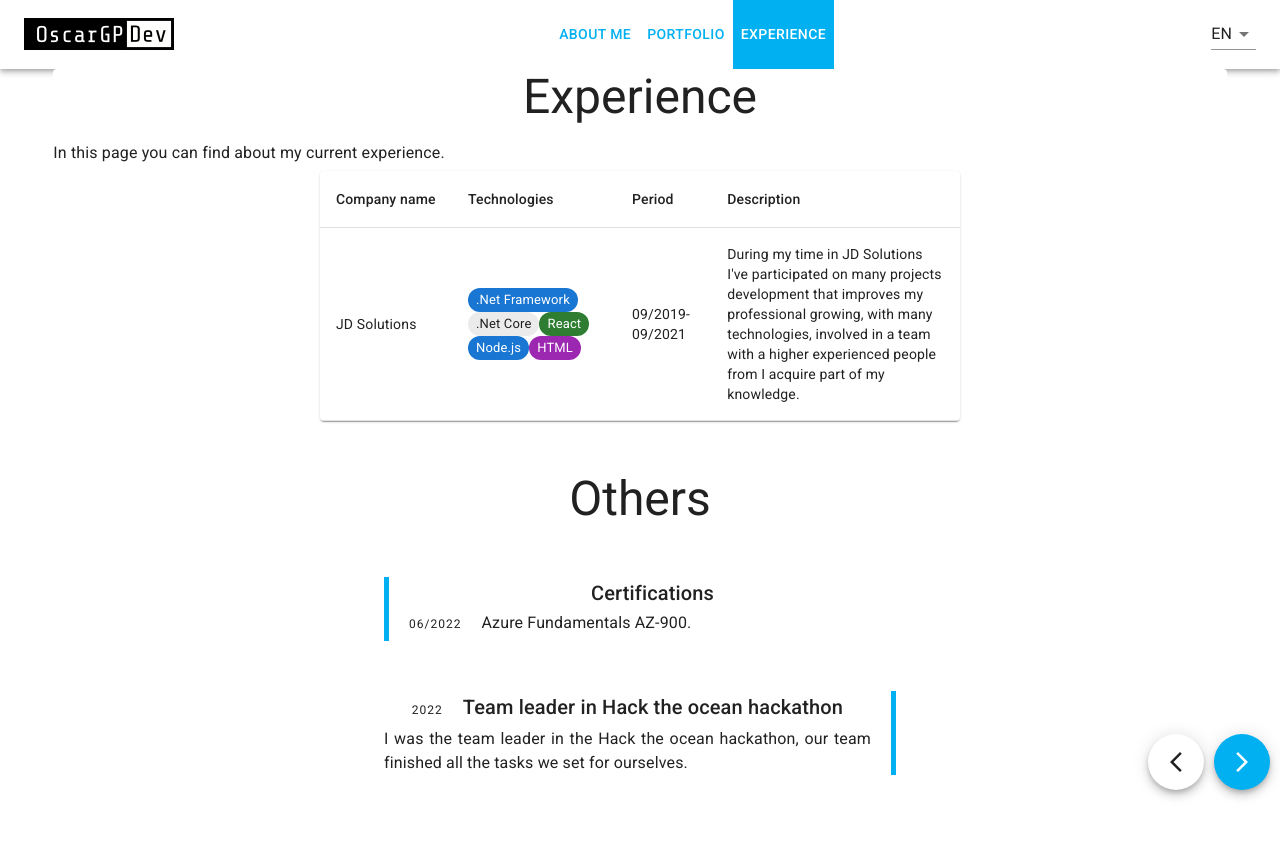
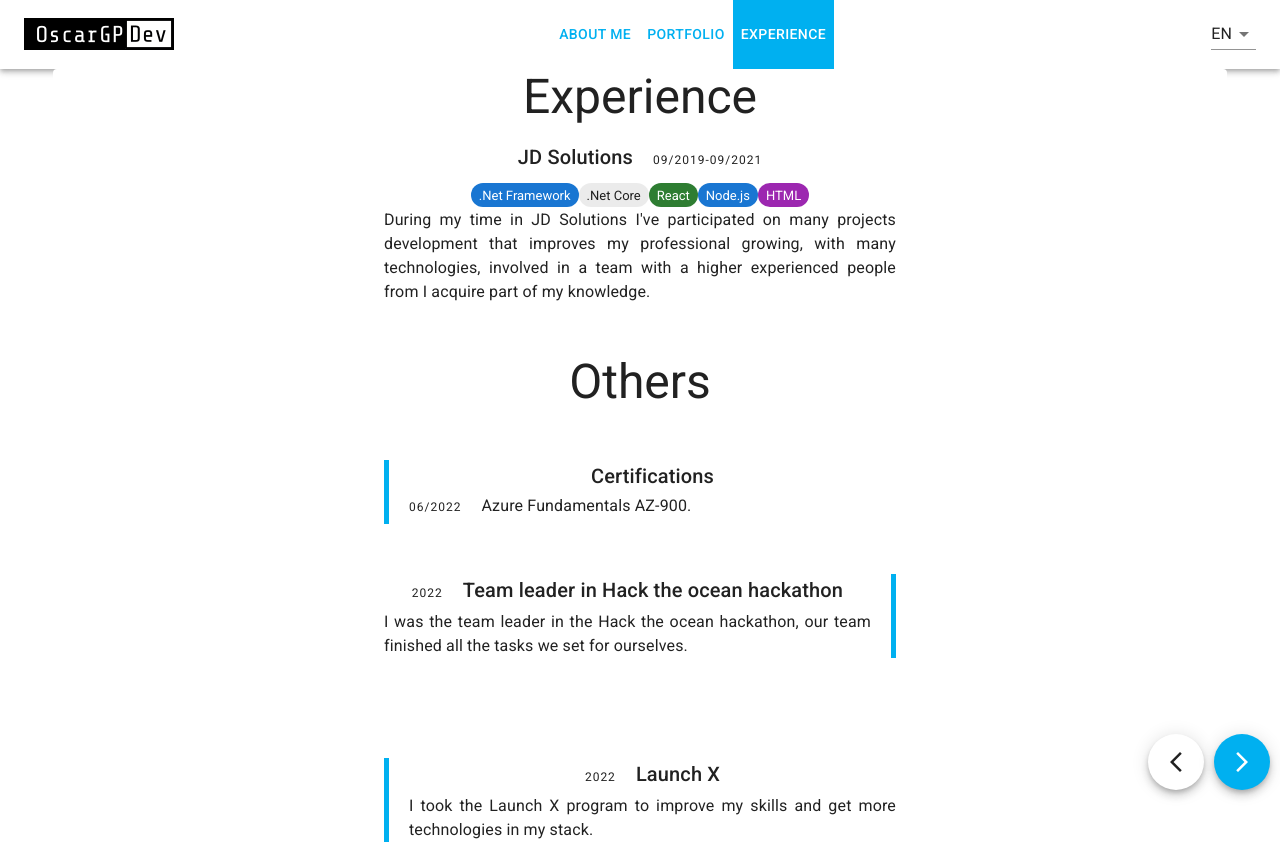
Before and after one commit to OscarGPDev/OscarGPDev, a React (Create React App) app: page /experience in a window 1280 px wide. Shown: the top 844 px of the page. Built offline with nearby package versions, Linux system fonts and the light colour scheme; a web font is replaced by a local one.

Commit message:
Modificación visual de la tabla de experiencia

```diff
--- a/package.json
+++ b/package.json
@@ -1,6 +1,6 @@
 {
   "name": "resume",
-  "version": "0.1.0",
+  "version": "1.0.0",
   "private": true,
   "dependencies": {
     "@emotion/react": "^11.9.3",
--- a/src/pages/Experience.js
+++ b/src/pages/Experience.js
@@ -1,4 +1,4 @@
-import {Fade, Grid, Paper, Table, TableBody, TableCell, TableContainer, TableHead, TableRow} from "@mui/material";
+import {Fade, Grid, Paper} from "@mui/material";
 import Typography from "@mui/material/Typography";
 import {useTranslation} from "react-i18next";
 import DrawTechnologies from "../components/MainHeader/TagsDrawer";
@@ -20,53 +20,45 @@ const Experience = () => {
     return (
         <Fade in timeout={2000}>
             <Paper elevation={0}>
+
+                <Grid container direction="column" justifyContent="center"
+                      alignItems="center">
+                    <Grid item sx={{
+                        width: {
+                            xs: "100%",
+                            md: "40vw",
+                            lg: "40vw",
+                        },
+                    }}
+                    >
                         <Typography variant="h3" gutterBottom>
                             {translate('experience_title')}
                         </Typography>
-                <Typography variant="body1" gutterBottom align="justify">
-                    {translate('experience_body')}
-                </Typography>
-                <TableContainer component={Paper} sx={{
+                    </Grid>
+                    {experienceData.map(row => <Grid item key={`experience_data_row_${row.company}`}
+                                                     sx={{
                                                          width: {
                                                              xs: "100%",
                                                              md: "40vw",
-                        lg: "50vw",
-                    },
-                    margin: "0 auto"
+                                                             lg: "40vw",
+                                                         }
                                                      }}>
-                    <Table aria-label="simple table">
-                        <TableHead>
-                            <TableRow>
-                                <TableCell>{translate("experience_table_company")}</TableCell>
-                                <TableCell>{translate("experience_table_technologies")}</TableCell>
-                                <TableCell>{translate("experience_table_period")}</TableCell>
-                                <TableCell sx={{
-                                    minWidth: {
-                                        xs: "80vw",
-                                        md: "auto"
-                                    }
-                                }}>{translate("experience_table_description")}</TableCell>
-                            </TableRow>
-                        </TableHead>
-                        <TableBody>
-                            {
-                                experienceData.map(row => <TableRow key={`experience_data_row_${row.company}`}>
-                                    <TableCell sx={{minWidth: "100px"}}>{row.company}</TableCell>
-                                    <TableCell><DrawTechnologies data={row.technologies} randomColors/></TableCell>
-                                    <TableCell>{row.period}</TableCell>
-                                    <TableCell xs={{textAlign: "justify"}}>{row.description}</TableCell>
-                                </TableRow>)
-                            }
-                        </TableBody>
-                    </Table>
-                </TableContainer>
+                        <Typography variant="h6">
+                            {row.company}
+                            <Typography variant="overline" sx={{marginLeft: "20px"}}>{row.period}</Typography>
+                        </Typography>
+                        <DrawTechnologies data={row.technologies} randomColors/>
+                        <Typography variant="body1" align="justify">{row.description}</Typography>
+                    </Grid>)}
+                </Grid>
                 <Typography variant="h3" sx={{marginY: "50px"}}>
                     {translate('experience_others')}
                 </Typography>
-                <div style={{display: "flex",
-                    justifyContent:"center",
-                    flexDirection:"column",
-                    alignItems:"center",
+                <div style={{
+                    display: "flex",
+                    justifyContent: "center",
+                    flexDirection: "column",
+                    alignItems: "center",
                 }}>
                     <Grid container direction="column" sx={{
                         borderLeft: "5px solid #00b0f0",
@@ -99,7 +91,8 @@ const Experience = () => {
                                 <Typography variant="overline" sx={{marginRight: "20px"}}>2022</Typography>
                                 {translate("experience_hack_the_ocean_title")}
                             </Typography>
-                        <Typography variant="body1" align="justify">{translate("experience_hack_the_ocean_body")}</Typography>
+                            <Typography variant="body1"
+                                        align="justify">{translate("experience_hack_the_ocean_body")}</Typography>
                         </Grid>
                     </Grid>
                     <Grid container direction="column" sx={{
@@ -115,7 +108,8 @@ const Experience = () => {
                                 <Typography variant="overline" sx={{marginRight: "20px"}}>2022</Typography>
                                 Launch X
                             </Typography>
-                        <Typography variant="body1" align="justify">{translate("experience_launch_x_body")}</Typography>
+                            <Typography variant="body1"
+                                        align="justify">{translate("experience_launch_x_body")}</Typography>
                         </Grid>
                     </Grid>
                     <Grid container direction="column" sx={{
@@ -135,7 +129,8 @@ const Experience = () => {
                                 <Typography variant="overline" sx={{marginRight: "20px"}}>04/2018</Typography>
                                 ACM ICPC
                             </Typography>
-                        <Typography variant="body1" align="justify">{translate("experience_acm_icpc_body")}</Typography>
+                            <Typography variant="body1"
+                                        align="justify">{translate("experience_acm_icpc_body")}</Typography>
                         </Grid>
                     </Grid>
                     <Grid container direction="column" sx={{
```
Lines whose indentation alone changed are shown as unchanged.
